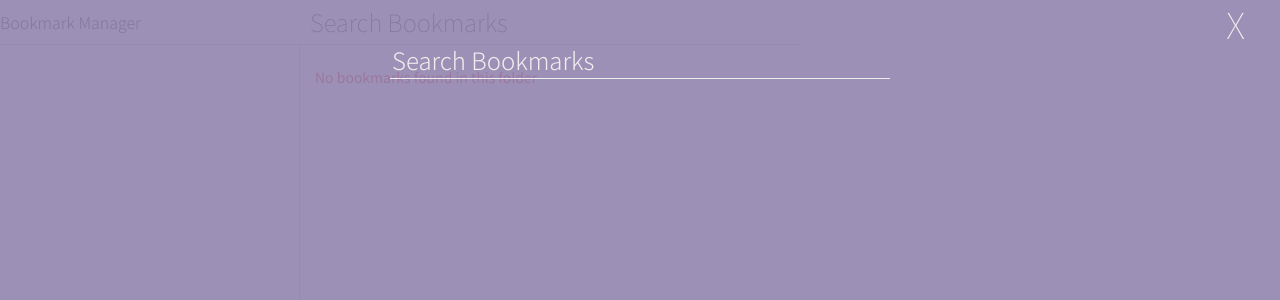
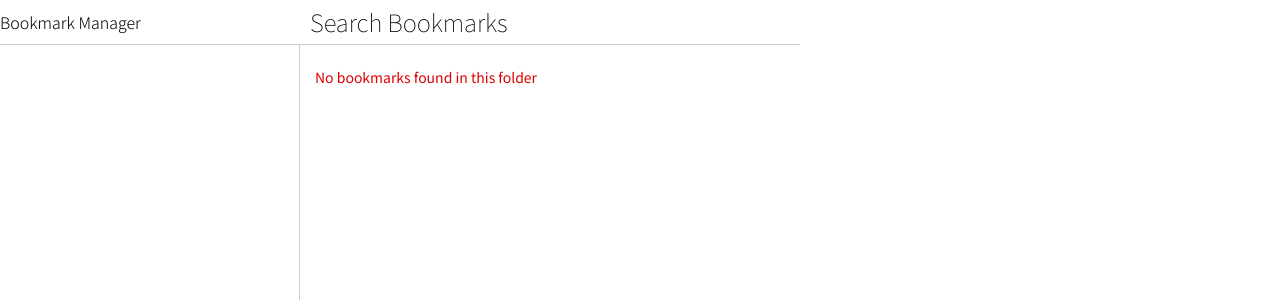
Before and after one commit to sudheer-ranga/easy-bookmark-manager, a React (Create React App) app: page / in a window 1280 px wide. Shown: the top 300 px of the page. Built offline with nearby package versions, Linux system fonts and the light colour scheme.

Commit message:
Modal with search working

```diff
--- a/src/Header/Header.js
+++ b/src/Header/Header.js
@@ -6,8 +6,16 @@ import { debounce, searchJson } from '../util';
 function Header() {
   const [appState] = useContext(BookmarkContext);
   const [searchResults, setSearchResults] = useState([]);
+  const [searchModalOpened, setSearchModalOpened] = useState(false);
 
-  const openSearchModal = () => {};
+  const openSearchModal = () => {
+    setSearchModalOpened(true);
+  };
+
+  const closeSearchModal = () => {
+    setSearchModalOpened(false);
+    setSearchResults([]);
+  };
 
   const searchBookmarks = e => {
     // debugger;
@@ -36,9 +44,10 @@ function Header() {
         </p>
       </div>
 
+      {searchModalOpened && (
         <div className="search-modal">
           <div className="close-modal">
-          <span>x</span>
+            <span onClick={closeSearchModal}>x</span>
           </div>
           <div className="search-block">
             <input
@@ -58,6 +67,7 @@ function Header() {
             ))}
           </ul>
         </div>
+      )}
     </div>
   );
 }
```
Lines whose indentation alone changed are shown as unchanged.
